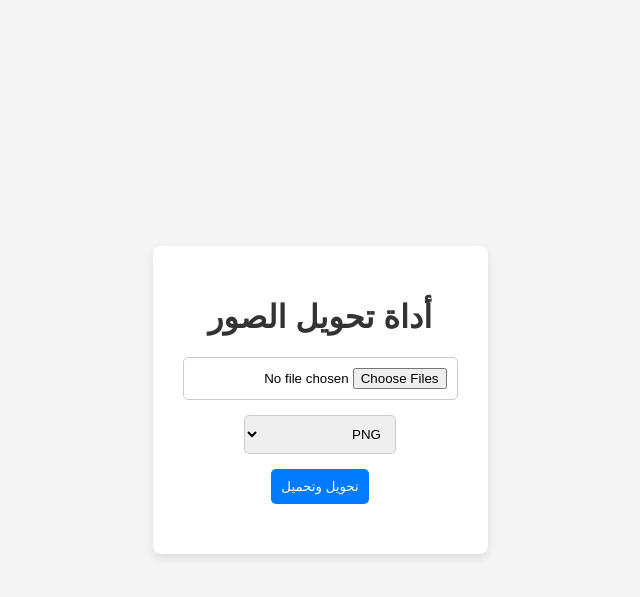
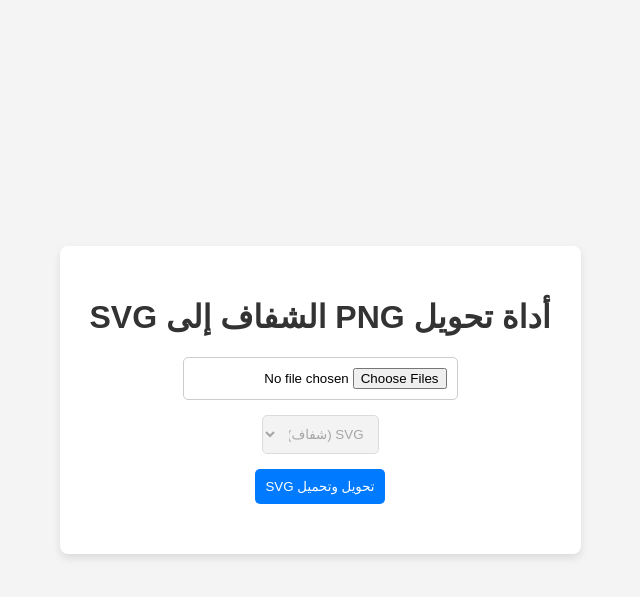
Before and after one commit to SyriaQueen/PngToSvg, a Flask app: page / in a window 1280 px wide. Shown: the top 597 px of the page, without its empty margins (320-960 px from the left). Run offline with Flask 3, Linux system fonts and the light colour scheme.

Commit message:
Update index.html

```diff
--- a/templates/index.html
+++ b/templates/index.html
@@ -3,7 +3,7 @@
 <head>
     <meta charset="UTF-8">
     <meta name="viewport" content="width=device-width, initial-scale=1.0">
-    <title>أداة تحويل الصور</title>
+    <title>أداة تحويل PNG الشفاف إلى SVG</title>
     <style>
         body {
             font-family: Arial, sans-serif;
@@ -56,19 +56,14 @@
 <body>
 
 <div class="container">
-    <h1>أداة تحويل الصور</h1>
+    <h1>أداة تحويل PNG الشفاف إلى SVG</h1>
     <form id="convert-form">
-        <input type="file" id="image-input" name="image" accept="image/*" required multiple>
+        <input type="file" id="image-input" name="image" accept="image/png" required multiple>
 
-        <select id="format-select" name="format">
-            <option value="png">PNG</option>
-            <option value="jpeg">JPEG</option>
-            <option value="webp">WebP</option>
-            <option value="gif">GIF</option>
-            <option value="tiff">TIFF</option>
-            <option value="svg">SVG (تحويل متجه)</option>
+        <select id="format-select" name="format" disabled>
+            <option value="svg">SVG (شفاف)</option>
         </select>
-        <button type="submit">تحويل وتحميل</button>
+        <button type="submit">تحويل وتحميل SVG</button>
     </form>
     <div id="status-message"></div>
 </div>
@@ -83,16 +78,22 @@
 
         const files = fileInput.files;
         if (!files.length) {
-            statusMessage.textContent = 'الرجاء اختيار صورة واحدة أو أكثر أولاً.';
+            statusMessage.textContent = 'الرجاء اختيار صورة PNG شفافة واحدة أو أكثر.';
             statusMessage.style.color = 'red';
             return;
         }
 
-        // تحديث رسالة الحالة لتعكس عدد الملفات
         statusMessage.textContent = `يتم تحويل ${files.length} ملف...`;
         statusMessage.style.color = '#007bff';
 
-        const formData = new FormData(form);
+        const formData = new FormData();
+
+        // يجب إضافة الملفات يدوياً لأن <select> معطل
+        for (let i = 0; i < files.length; i++) {
+            formData.append('image', files[i]);
+        }
+        // إضافة صيغة التحويل المطلوبة (SVG)
+        formData.append('format', 'svg');
 
         try {
             const response = await fetch('/convert', {
@@ -110,9 +111,8 @@
             const a = document.createElement('a');
             a.href = url;
 
-            // هذا الكود سيعمل مع الملف الفردي أو الـ ZIP
-            // لأنه يقرأ اسم الملف من الـ Header
-            let filename = 'converted_images.zip'; // اسم افتراضي
+            let filename = 'converted_svgs.zip';
+
             const contentDisposition = response.headers.get('content-disposition');
             if (contentDisposition) {
                 const match = contentDisposition.match(/filename="?(.+?)"?$/);
```
